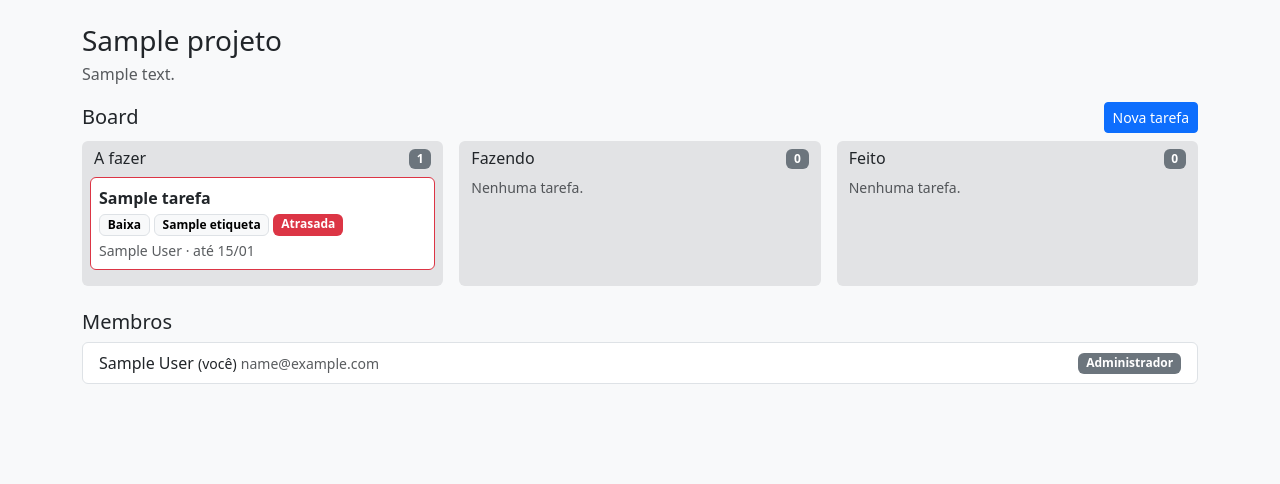
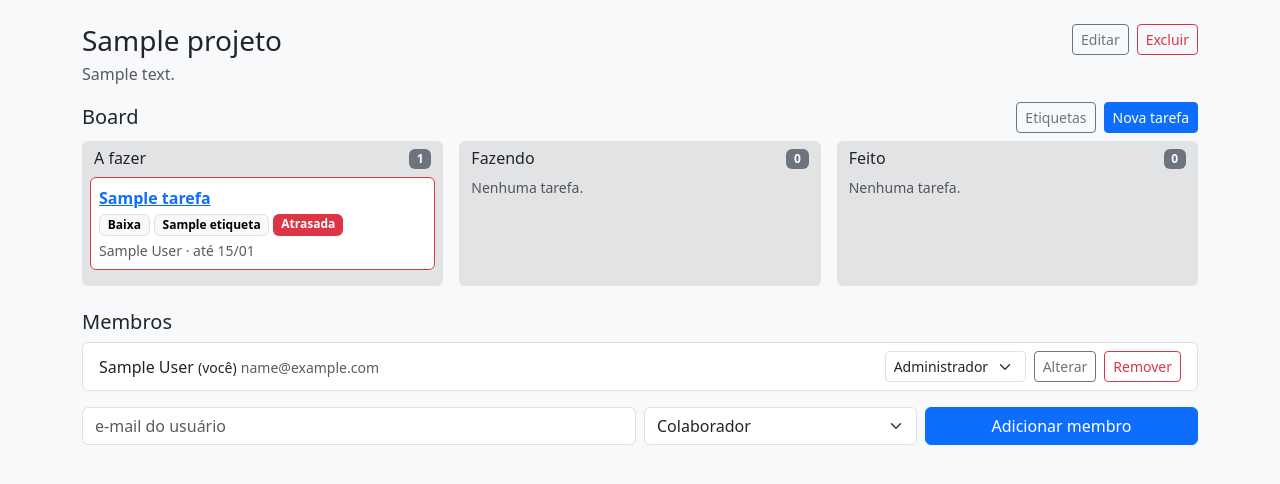
Before and after one commit to ReneDemarchi/lira, a Django app: page /projetos/1/ in a window 1280 px wide. Shown: the part 56-540 px from the top of the page. Run offline with Django 5.2, Linux system fonts and the light colour scheme; a user stored in the database is signed in; tables that the repository leaves empty hold one stand-in row (values such as "Sample post").

Commit message:
Edição e exclusão de projetos, gestão de membros, tarefas e etiquetas

```diff
--- a/core/forms.py
+++ b/core/forms.py
@@ -1,7 +1,7 @@
 from django import forms
 from django.contrib.auth.forms import UserChangeForm, UserCreationForm
 
-from .models import Projeto, Tarefa, Usuario
+from .models import Etiqueta, Participacao, Projeto, Tarefa, Usuario
 
 
 class UsuarioCreationForm(UserCreationForm):
@@ -28,6 +28,40 @@ class ProjetoForm(forms.ModelForm):
         widgets = {'descricao': forms.Textarea(attrs={'rows': 3})}
 
 
+class ExcluirProjetoForm(forms.Form):
+    confirmacao = forms.CharField(label='Digite o nome do projeto para confirmar')
+
+    def __init__(self, projeto, *args, **kwargs):
+        super().__init__(*args, **kwargs)
+        self.projeto = projeto
+
+    def clean_confirmacao(self):
+        if self.cleaned_data['confirmacao'] != self.projeto.nome:
+            raise forms.ValidationError('O nome não confere.')
+        return self.cleaned_data['confirmacao']
+
+
+class AdicionarMembroForm(forms.Form):
+    email = forms.EmailField(label='E-mail', widget=forms.EmailInput(attrs={'placeholder': 'e-mail do usuário'}))
+    papel = forms.ChoiceField(choices=Participacao.Papel.choices, initial=Participacao.Papel.COLAB)
+
+    def __init__(self, projeto, *args, **kwargs):
+        super().__init__(*args, **kwargs)
+        self.projeto = projeto
+
+    def clean_email(self):
+        email = self.cleaned_data['email']
+        self.usuario = Usuario.objects.filter(email__iexact=email).first()
+        if self.usuario is None:
+            raise forms.ValidationError('Nenhum usuário cadastrado com este e-mail.')
+        if self.projeto.participacoes.filter(usuario=self.usuario).exists():
+            raise forms.ValidationError('Este usuário já é membro do projeto.')
+        return email
+
+    def save(self):
+        return self.projeto.participacoes.create(usuario=self.usuario, papel=self.cleaned_data['papel'])
+
+
 class TarefaForm(forms.ModelForm):
     class Meta:
         model = Tarefa
@@ -43,3 +77,21 @@ class TarefaForm(forms.ModelForm):
         self.instance.projeto = projeto
         self.fields['responsavel'].queryset = projeto.membros.order_by('first_name')
         self.fields['etiquetas'].queryset = projeto.etiquetas.order_by('nome')
+
+
+class EtiquetaForm(forms.ModelForm):
+    class Meta:
+        model = Etiqueta
+        fields = ['nome']
+
+    def __init__(self, projeto, *args, **kwargs):
+        super().__init__(*args, **kwargs)
+        self.instance.projeto = projeto
+
+    def clean_nome(self):
+        # A constraint do banco não é checada pelo form (projeto não é campo dele), então checamos aqui.
+        nome = self.cleaned_data['nome'].strip()
+        mesmas = self.instance.projeto.etiquetas.filter(nome__iexact=nome).exclude(pk=self.instance.pk)
+        if mesmas.exists():
+            raise forms.ValidationError('Já existe uma etiqueta com este nome no projeto.')
+        return nome
--- a/core/permissoes.py
+++ b/core/permissoes.py
@@ -31,3 +31,7 @@ def exigir(usuario, projeto_pk, regra=None):
 def pode_gerenciar_tarefas(p):
     """RN04 e RF08: criar, editar, excluir e atribuir Tarefas; criar e editar Etiquetas."""
     return p in (Papel.ADMIN, Papel.COORD)
+
+
+def pode_gerenciar_projeto(p):
+    return p == Papel.ADMIN
--- a/core/templates/core/projeto.html
+++ b/core/templates/core/projeto.html
@@ -1,15 +1,27 @@
 {% extends 'base.html' %}
+{% load bs %}
 {% block title %}{{ projeto.nome }} · LIRA{% endblock %}
 {% block content %}
-<div class="mb-3">
-  <h1 class="h3 mb-1">{{ projeto.nome }}</h1>
-  {% if projeto.descricao %}<p class="text-body-secondary mb-0">{{ projeto.descricao|linebreaksbr }}</p>{% endif %}
+<div class="d-flex justify-content-between align-items-start mb-3">
+  <div>
+    <h1 class="h3 mb-1">{{ projeto.nome }}</h1>
+    {% if projeto.descricao %}<p class="text-body-secondary mb-0">{{ projeto.descricao|linebreaksbr }}</p>{% endif %}
+  </div>
+  {% if pode_gerenciar %}
+    <div class="d-flex gap-2">
+      <a class="btn btn-outline-secondary btn-sm" href="{% url 'projeto_editar' projeto.pk %}">Editar</a>
+      <a class="btn btn-outline-danger btn-sm" href="{% url 'projeto_excluir' projeto.pk %}">Excluir</a>
+    </div>
+  {% endif %}
 </div>
 
 <div class="d-flex justify-content-between align-items-center mb-2">
   <h2 class="h5 mb-0">Board</h2>
   {% if pode_gerenciar_tarefas %}
-    <a class="btn btn-primary btn-sm" href="{% url 'tarefa_nova' projeto.pk %}">Nova tarefa</a>
+    <div class="d-flex gap-2">
+      <a class="btn btn-outline-secondary btn-sm" href="{% url 'etiquetas' projeto.pk %}">Etiquetas</a>
+      <a class="btn btn-primary btn-sm" href="{% url 'tarefa_nova' projeto.pk %}">Nova tarefa</a>
+    </div>
   {% endif %}
 </div>
 <div class="row g-3 mb-4">
@@ -20,7 +32,7 @@
         {% for t in tarefas %}
           <article class="card mb-2{% if t.atrasada %} border-danger{% endif %}">
             <div class="card-body p-2">
-              <div class="fw-semibold mb-1">{{ t.titulo }}</div>
+              <a class="fw-semibold d-block mb-1" href="{% url 'tarefa' projeto.pk t.pk %}">{{ t.titulo }}</a>
               <div class="d-flex flex-wrap gap-1 mb-1">
                 <span class="badge {% if t.prioridade >= 4 %}text-bg-danger{% elif t.prioridade == 3 %}text-bg-warning{% else %}text-bg-light border{% endif %}">{{ t.get_prioridade_display }}</span>
                 {% for e in t.etiquetas.all %}<span class="badge text-bg-light border">{{ e }}</span>{% endfor %}
@@ -42,11 +54,36 @@
 <h2 class="h5">Membros</h2>
 <ul class="list-group mb-3">
   {% for p in participacoes %}
-    <li class="list-group-item d-flex justify-content-between align-items-center">
+    <li class="list-group-item d-flex flex-wrap justify-content-between align-items-center gap-2">
       <span>{{ p.usuario }}{% if p.usuario == user %} <small>(você)</small>{% endif %}
         <small class="text-body-secondary">{{ p.usuario.email }}</small></span>
-      <span class="badge text-bg-secondary">{{ p.get_papel_display }}</span>
+      {% if pode_gerenciar %}
+        <div class="d-flex gap-2">
+          <form method="post" action="{% url 'membro_papel' projeto.pk p.pk %}" class="d-flex gap-2">{% csrf_token %}
+            <select name="papel" class="form-select form-select-sm" aria-label="Papel de {{ p.usuario }}">
+              {% for valor, nome in papeis %}<option value="{{ valor }}"{% if valor == p.papel %} selected{% endif %}>{{ nome }}</option>{% endfor %}
+            </select>
+            <button class="btn btn-sm btn-outline-secondary">Alterar</button>
+          </form>
+          <form method="post" action="{% url 'membro_remover' projeto.pk p.pk %}"
+                onsubmit="return confirm('Remover {{ p.usuario|escapejs }} do projeto? As tarefas dele ficarão sem responsável.')">{% csrf_token %}
+            <button class="btn btn-sm btn-outline-danger">Remover</button>
+          </form>
+        </div>
+      {% else %}
+        <span class="badge text-bg-secondary">{{ p.get_papel_display }}</span>
+      {% endif %}
     </li>
   {% endfor %}
 </ul>
+{% if pode_gerenciar %}
+  <form method="post" action="{% url 'membro_adicionar' projeto.pk %}" class="row g-2 align-items-start mb-4" novalidate>{% csrf_token %}
+    <div class="col-sm-6">
+      {{ form_membro.email|bs }}
+      {% for e in form_membro.email.errors %}<div class="invalid-feedback">{{ e }}</div>{% endfor %}
+    </div>
+    <div class="col-sm-3">{{ form_membro.papel|bs }}</div>
+    <div class="col-sm-3"><button class="btn btn-primary w-100">Adicionar membro</button></div>
+  </form>
+{% endif %}
 {% endblock %}
--- a/core/templates/core/projeto_form.html
+++ b/core/templates/core/projeto_form.html
@@ -1,12 +1,12 @@
 {% extends 'base.html' %}
-{% block title %}Novo projeto · LIRA{% endblock %}
+{% block title %}{% if projeto %}Editar{% else %}Novo{% endif %} projeto · LIRA{% endblock %}
 {% block content %}
 <div class="row justify-content-center"><div class="col-lg-6">
-  <h1 class="h3 mb-3">Novo projeto</h1>
+  <h1 class="h3 mb-3">{% if projeto %}Editar projeto{% else %}Novo projeto{% endif %}</h1>
   <form method="post">{% csrf_token %}
     {% include '_form.html' %}
     <button class="btn btn-primary">Salvar</button>
-    <a class="btn btn-link" href="{% url 'home' %}">Cancelar</a>
+    <a class="btn btn-link" href="{% if projeto %}{% url 'projeto' projeto.pk %}{% else %}{% url 'home' %}{% endif %}">Cancelar</a>
   </form>
 </div></div>
 {% endblock %}
--- a/core/templates/core/tarefa_form.html
+++ b/core/templates/core/tarefa_form.html
@@ -1,13 +1,13 @@
 {% extends 'base.html' %}
-{% block title %}Nova tarefa · LIRA{% endblock %}
+{% block title %}{% if tarefa %}Editar{% else %}Nova{% endif %} tarefa · LIRA{% endblock %}
 {% block content %}
 <div class="row justify-content-center"><div class="col-lg-7">
   <nav class="mb-2"><a href="{% url 'projeto' projeto.pk %}">← {{ projeto.nome }}</a></nav>
-  <h1 class="h3 mb-3">Nova tarefa</h1>
+  <h1 class="h3 mb-3">{% if tarefa %}Editar tarefa{% else %}Nova tarefa{% endif %}</h1>
   <form method="post">{% csrf_token %}
     {% include '_form.html' %}
     <button class="btn btn-primary">Salvar</button>
-    <a class="btn btn-link" href="{% url 'projeto' projeto.pk %}">Cancelar</a>
+    <a class="btn btn-link" href="{% if tarefa %}{% url 'tarefa' projeto.pk tarefa.pk %}{% else %}{% url 'projeto' projeto.pk %}{% endif %}">Cancelar</a>
   </form>
 </div></div>
 {% endblock %}
--- a/core/urls.py
+++ b/core/urls.py
@@ -11,5 +11,14 @@ urlpatterns = [
     path('senha/', views.TrocarSenha.as_view(), name='trocar_senha'),
     path('projetos/novo/', views.projeto_novo, name='projeto_novo'),
     path('projetos/<int:pk>/', views.projeto_detalhe, name='projeto'),
-    path('projetos/<int:pk>/tarefas/nova/', views.tarefa_nova, name='tarefa_nova'),
+    path('projetos/<int:pk>/editar/', views.projeto_editar, name='projeto_editar'),
+    path('projetos/<int:pk>/excluir/', views.projeto_excluir, name='projeto_excluir'),
+    path('projetos/<int:pk>/membros/', views.membro_adicionar, name='membro_adicionar'),
+    path('projetos/<int:pk>/membros/<int:participacao_pk>/papel/', views.membro_papel, name='membro_papel'),
+    path('projetos/<int:pk>/membros/<int:participacao_pk>/remover/', views.membro_remover, name='membro_remover'),
+    path('projetos/<int:pk>/etiquetas/', views.etiquetas, name='etiquetas'),
+    path('projetos/<int:pk>/tarefas/nova/', views.tarefa_form, name='tarefa_nova'),
+    path('projetos/<int:pk>/tarefas/<int:tarefa_pk>/', views.tarefa_detalhe, name='tarefa'),
+    path('projetos/<int:pk>/tarefas/<int:tarefa_pk>/editar/', views.tarefa_form, name='tarefa_editar'),
+    path('projetos/<int:pk>/tarefas/<int:tarefa_pk>/excluir/', views.tarefa_excluir, name='tarefa_excluir'),
 ]
--- a/core/views.py
+++ b/core/views.py
@@ -3,12 +3,17 @@ from django.contrib.auth import login
 from django.contrib.auth.decorators import login_not_required
 from django.contrib.auth.views import PasswordChangeView
 from django.contrib.messages.views import SuccessMessageMixin
-from django.shortcuts import redirect, render
+from django.core.exceptions import ValidationError
+from django.http import HttpResponseBadRequest
+from django.shortcuts import get_object_or_404, redirect, render
+from django.views.decorators.http import require_POST
 from django.urls import reverse_lazy
 
-from .forms import ProjetoForm, TarefaForm, UsuarioCreationForm
+from .forms import (
+    AdicionarMembroForm, EtiquetaForm, ExcluirProjetoForm, ProjetoForm, TarefaForm, UsuarioCreationForm,
+)
 from .models import Etiqueta, Participacao, Tarefa
-from .permissoes import exigir, pode_gerenciar_tarefas
+from .permissoes import exigir, pode_gerenciar_projeto, pode_gerenciar_tarefas
 
 
 def home(request):
@@ -44,7 +49,7 @@ def projeto_novo(request):
     return render(request, 'core/projeto_form.html', {'form': form})
 
 
-def projeto_detalhe(request, pk):
+def projeto_detalhe(request, pk, form_membro=None):
     projeto, papel = exigir(request.user, pk)
     participacoes = projeto.participacoes.select_related('usuario').order_by('usuario__first_name')
     colunas = {valor: (nome, []) for valor, nome in Tarefa.Estado.choices}  # RN08: uma coluna por Estado
@@ -52,16 +57,123 @@ def projeto_detalhe(request, pk):
         colunas[t.estado][1].append(t)
     return render(request, 'core/projeto.html', {
         'projeto': projeto, 'participacoes': participacoes,
+        'pode_gerenciar': pode_gerenciar_projeto(papel),
         'pode_gerenciar_tarefas': pode_gerenciar_tarefas(papel),
         'colunas': [(valor, nome, tarefas) for valor, (nome, tarefas) in colunas.items()],
+        'papeis': Participacao.Papel.choices,
+        'form_membro': form_membro or AdicionarMembroForm(projeto),
     })
 
 
-def tarefa_nova(request, pk):
-    projeto, _ = exigir(request.user, pk, pode_gerenciar_tarefas)
-    form = TarefaForm(projeto, request.POST or None)
+def projeto_editar(request, pk):
+    projeto, _ = exigir(request.user, pk, pode_gerenciar_projeto)
+    form = ProjetoForm(request.POST or None, instance=projeto)
     if form.is_valid():
         form.save()
-        messages.success(request, 'Tarefa criada.')
+        messages.success(request, 'Projeto atualizado.')
         return redirect('projeto', pk)
-    return render(request, 'core/tarefa_form.html', {'projeto': projeto, 'form': form})
+    return render(request, 'core/projeto_form.html', {'form': form, 'projeto': projeto})
+
+
+def projeto_excluir(request, pk):
+    projeto, _ = exigir(request.user, pk, pode_gerenciar_projeto)
+    form = ExcluirProjetoForm(projeto, request.POST or None)
+    if form.is_valid():
+        projeto.delete()
+        messages.success(request, f'Projeto "{projeto.nome}" excluído.')
+        return redirect('home')
+    return render(request, 'core/projeto_excluir.html', {'form': form, 'projeto': projeto})
+
+
+@require_POST
+def membro_adicionar(request, pk):
+    projeto, _ = exigir(request.user, pk, pode_gerenciar_projeto)
+    form = AdicionarMembroForm(projeto, request.POST)
+    if not form.is_valid():
+        return projeto_detalhe(request, pk, form_membro=form)
+    form.save()
+    messages.success(request, f'{form.usuario} adicionado ao projeto.')
+    return redirect('projeto', pk)
+
+
+@require_POST
+def membro_papel(request, pk, participacao_pk):
+    projeto, _ = exigir(request.user, pk, pode_gerenciar_projeto)
+    participacao = get_object_or_404(projeto.participacoes, pk=participacao_pk)
+    novo = request.POST.get('papel')
+    if novo not in Participacao.Papel.values:
+        messages.error(request, 'Papel inválido.')
+    else:
+        try:
+            participacao.alterar_papel(novo)
+            messages.success(request, f'{participacao.usuario} agora é {participacao.get_papel_display()}.')
+        except ValidationError as e:
+            messages.error(request, e.messages[0])
+    return redirect('projeto', pk)
+
+
+@require_POST
+def membro_remover(request, pk, participacao_pk):
+    projeto, _ = exigir(request.user, pk, pode_gerenciar_projeto)
+    participacao = get_object_or_404(projeto.participacoes, pk=participacao_pk)
+    try:
+        participacao.remover()
+    except ValidationError as e:
+        messages.error(request, e.messages[0])
+        return redirect('projeto', pk)
+    messages.success(request, f'{participacao.usuario} removido do projeto.')
+    if participacao.usuario == request.user:
+        return redirect('home')  # saiu do próprio projeto: perdeu o acesso
+    return redirect('projeto', pk)
+
+
+def tarefa_form(request, pk, tarefa_pk=None):
+    projeto, _ = exigir(request.user, pk, pode_gerenciar_tarefas)
+    tarefa = get_object_or_404(projeto.tarefas, pk=tarefa_pk) if tarefa_pk else None
+    form = TarefaForm(projeto, request.POST or None, instance=tarefa)
+    if form.is_valid():
+        tarefa = form.save()
+        messages.success(request, 'Tarefa salva.')
+        return redirect('tarefa', pk, tarefa.pk)
+    return render(request, 'core/tarefa_form.html', {'projeto': projeto, 'tarefa': tarefa, 'form': form})
+
+
+@require_POST
+def tarefa_excluir(request, pk, tarefa_pk):
+    projeto, _ = exigir(request.user, pk, pode_gerenciar_tarefas)
+    get_object_or_404(projeto.tarefas, pk=tarefa_pk).delete()
+    messages.success(request, 'Tarefa excluída.')
+    return redirect('projeto', pk)
+
+
+def etiquetas(request, pk):
+    projeto, _ = exigir(request.user, pk, pode_gerenciar_tarefas)
+    form = EtiquetaForm(projeto)
+    if request.method == 'POST':
+        id_ = request.POST.get('id', '')
+        if id_ and not id_.isdigit():
+            return HttpResponseBadRequest('Etiqueta inválida.')
+        etiqueta = get_object_or_404(projeto.etiquetas, pk=id_) if id_ else None
+        if request.POST.get('acao') == 'excluir' and etiqueta:
+            etiqueta.delete()
+            messages.success(request, f'Etiqueta "{etiqueta}" excluída.')
+            return redirect('etiquetas', pk)
+        form = EtiquetaForm(projeto, request.POST, instance=etiqueta)
+        if form.is_valid():
+            form.save()
+            messages.success(request, 'Etiqueta salva.')
+            return redirect('etiquetas', pk)
+        if etiqueta:  # erro ao renomear: mostra como mensagem, o form de cima é o de criar
+            messages.error(request, form.errors['nome'][0])
+            return redirect('etiquetas', pk)
+    return render(request, 'core/etiquetas.html', {
+        'projeto': projeto, 'form': form, 'etiquetas': projeto.etiquetas.order_by('nome'),
+    })
+
+
+def tarefa_detalhe(request, pk, tarefa_pk):
+    projeto, papel = exigir(request.user, pk)
+    tarefa = get_object_or_404(projeto.tarefas, pk=tarefa_pk)
+    return render(request, 'core/tarefa.html', {
+        'projeto': projeto, 'tarefa': tarefa, 'pode_gerenciar_tarefas': pode_gerenciar_tarefas(papel),
+    })
```
Also changed, not shown: core/templates/core/etiquetas.html (added, +33 -0 lines), core/templates/core/projeto_excluir.html (added, +15 -0 lines), core/templates/core/tarefa.html (added, +33 -0 lines).
